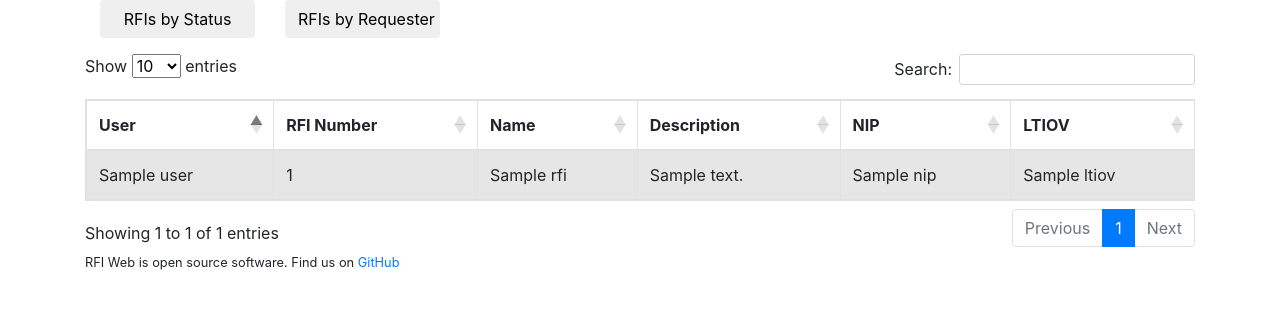
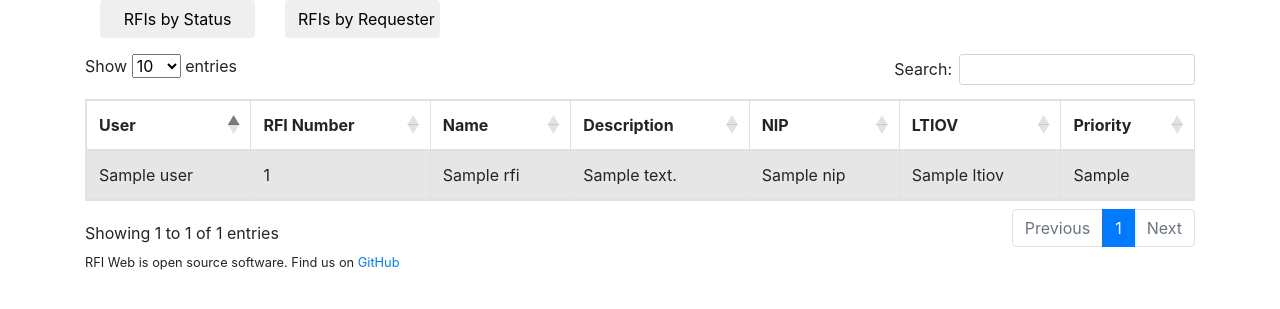
Before and after one commit to shaneboulden/rfiweb, a Flask app: template rfiweb/templates/rfis.html in a window 1280 px wide. Shown: the part 56-365 px from the top of the page. Run offline with Flask 2, Linux system fonts and the light colour scheme; the template is opened without the code that fills it: most values are stand-ins (such as "Sample title", 1, 10 or a date in 2020); some libraries are stand-ins or nearby versions.

Commit message:
add priority field to tables

```diff
--- a/rfiweb/templates/rfis.html
+++ b/rfiweb/templates/rfis.html
@@ -38,6 +38,7 @@
         <th>Description</th>
         <th>NIP</th>
         <th>LTIOV</th>
+        <th>Priority</th>
       </tr>
     </thead>
     <tbody>
@@ -49,6 +50,7 @@
         <td>{{ rfi['rfi']['requestDescription'] }}</td>
         <td>{{ rfi['rfi']['nip'] }}</td>
         <td>{{ rfi['rfi']['ltiov'] }} </td>
+        <td>{{ rfi['v_priority'] }}</td>
       </tr>
       {%- endfor %}
     </tbody>
--- a/rfiweb/templates/rfis_by_status.html
+++ b/rfiweb/templates/rfis_by_status.html
@@ -36,6 +36,7 @@
         <th>Name</th>
         <th>Description</th>
         <th>LTIOV</th>
+        <th>Priority</th>
       </tr>
     </thead>
     <tbody>
@@ -46,6 +47,7 @@
         <td>{{ rfi['rfi']['requestName']}}</td>
         <td>{{ rfi['rfi']['requestDescription'] }}</td>
         <td>{{ rfi['rfi']['ltiov'] }} </td>
+        <td>{{ rfi['v_priority'] }}
       </tr>
       {%- endfor %}
     </tbody>
```
Also changed, not shown: README.md.
